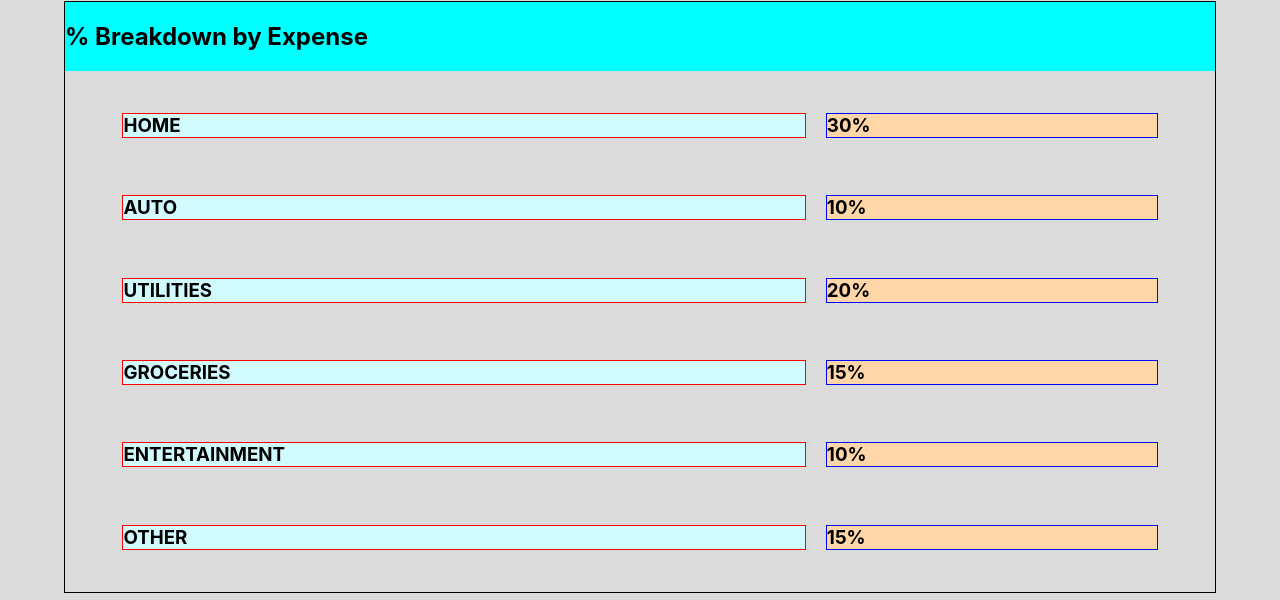
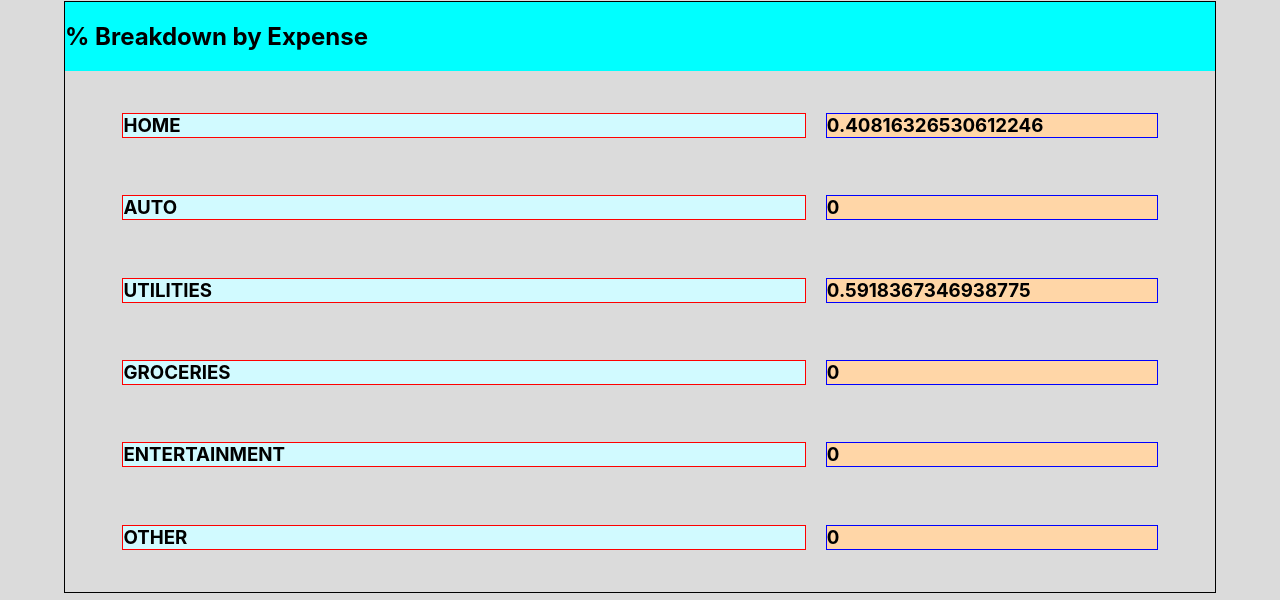
Before and after one commit to N2IT/p2-budget-binge, a React (Create React App) app: page / in a window 1280 px wide. Shown: the part 551-1151 px from the top of the page. Built offline with nearby package versions, Linux system fonts and the light colour scheme; no server answers; data requests are answered from the project's data file.

Commit message:
category summary green

```diff
--- a/src/components/CategorySummary.js
+++ b/src/components/CategorySummary.js
@@ -1,20 +1,73 @@
 
-function CategorySummary() {
+function CategorySummary({ transactions, initial }) {
+    //filter transactions db by expenses ✔️
+    //filter expenses by descriptions
+    //sumTotal filtered expenses by description key
+    //divide that sumTotal by totalExpense
+
+    // console.log(transactions)
+
+    //EXPENSE TOTAL SUMMARY//
+    const expenses = transactions.filter((transaction) => {
+        if (transaction.category === "expense") {
+            return transaction
+        }
+    })
+    const expenseSum = expenses.map((expense) => expense.amount)
+    const expenseSumTotal = expenseSum.reduce(
+        (accumulator, currentValue) => accumulator + currentValue, initial);
+
+    //HOME EXPENSES
+    const homeExpense = expenses.filter((expense) => expense.description === "home")
+    const homeSumTotal = homeExpense.map((paid) => paid.amount)
+    const homeExpenseSumTotal = homeSumTotal.reduce(
+        (accumulator, currentValue) => accumulator + currentValue, initial);
+
+    //AUTO EXPENSES
+    const autoExpense = expenses.filter((expense) => expense.description === "auto")
+    const autoSumTotal = autoExpense.map((paid) => paid.amount)
+    const autoExpenseSumTotal = autoSumTotal.reduce(
+        (accumulator, currentValue) => accumulator + currentValue, initial);
+
+    //UTILITIES EXPENSES
+    const utilityExpense = expenses.filter((expense) => expense.description === "utilities")
+    const utilitySumTotal = utilityExpense.map((paid) => paid.amount)
+    const utilityExpenseSumTotal = utilitySumTotal.reduce(
+        (accumulator, currentValue) => accumulator + currentValue, initial);
+
+    //GROCERIES EXPENSES
+    const groceryExpense = expenses.filter((expense) => expense.description === "groceries")
+    const grocerySumTotal = groceryExpense.map((paid) => paid.amount)
+    const groceryExpenseSumTotal = grocerySumTotal.reduce(
+        (accumulator, currentValue) => accumulator + currentValue, initial);
+
+    //ENTERTAINMENT EXPENSES
+    const entExpense = expenses.filter((expense) => expense.description === "entertainment")
+    const entSumTotal = entExpense.map((paid) => paid.amount)
+    const entExpenseSumTotal = entSumTotal.reduce(
+        (accumulator, currentValue) => accumulator + currentValue, initial);
+
+    //OTHER EXPENSES
+    const otherExpense = expenses.filter((expense) => expense.description === "other")
+    const otherSumTotal = otherExpense.map((paid) => paid.amount)
+    const otherExpenseSumTotal = otherSumTotal.reduce(
+        (accumulator, currentValue) => accumulator + currentValue, initial);
+
 
     return (
         <>
             <h3 className="dbIncome">HOME</h3>
-            <h3 className="dbIncome-num">30%</h3>
+            <h3 className="dbIncome-num">{homeExpenseSumTotal / expenseSumTotal}</h3>
             <h3 className="dbIncome">AUTO</h3>
-            <h3 className="dbIncome-num">10%</h3>
+            <h3 className="dbIncome-num">{autoExpenseSumTotal / expenseSumTotal}</h3>
             <h3 className="dbIncome">UTILITIES</h3>
-            <h3 className="dbIncome-num">20%</h3>
+            <h3 className="dbIncome-num">{utilityExpenseSumTotal / expenseSumTotal}</h3>
             <h3 className="dbIncome">GROCERIES</h3>
-            <h3 className="dbIncome-num">15%</h3>
+            <h3 className="dbIncome-num">{groceryExpenseSumTotal / expenseSumTotal}</h3>
             <h3 className="dbIncome">ENTERTAINMENT</h3>
-            <h3 className="dbIncome-num">10%</h3>
+            <h3 className="dbIncome-num">{entExpenseSumTotal / expenseSumTotal}</h3>
             <h3 className="dbIncome">OTHER</h3>
-            <h3 className="dbIncome-num">15%</h3>
+            <h3 className="dbIncome-num">{otherExpenseSumTotal / expenseSumTotal}</h3>
         </>
     )
 }
--- a/src/pages/Home.js
+++ b/src/pages/Home.js
@@ -1,4 +1,3 @@
-import { Outlet, useOutletContext } from "react-router-dom";
 import StockComponent from "../components/StockComponent";
 import BalanceSummary from '../components/BalanceSummary';
 import CategorySummary from "../components/CategorySummary";
@@ -55,7 +54,7 @@ function Home() {
                     <div className="category-breakdown">
                         <h2>% Breakdown by Expense</h2>
                         <div className="grid-container">
-                            <CategorySummary transactions={transactions} />
+                            <CategorySummary transactions={transactions} initial={initial} />
                         </div>
                     </div>
                 </div>
```
